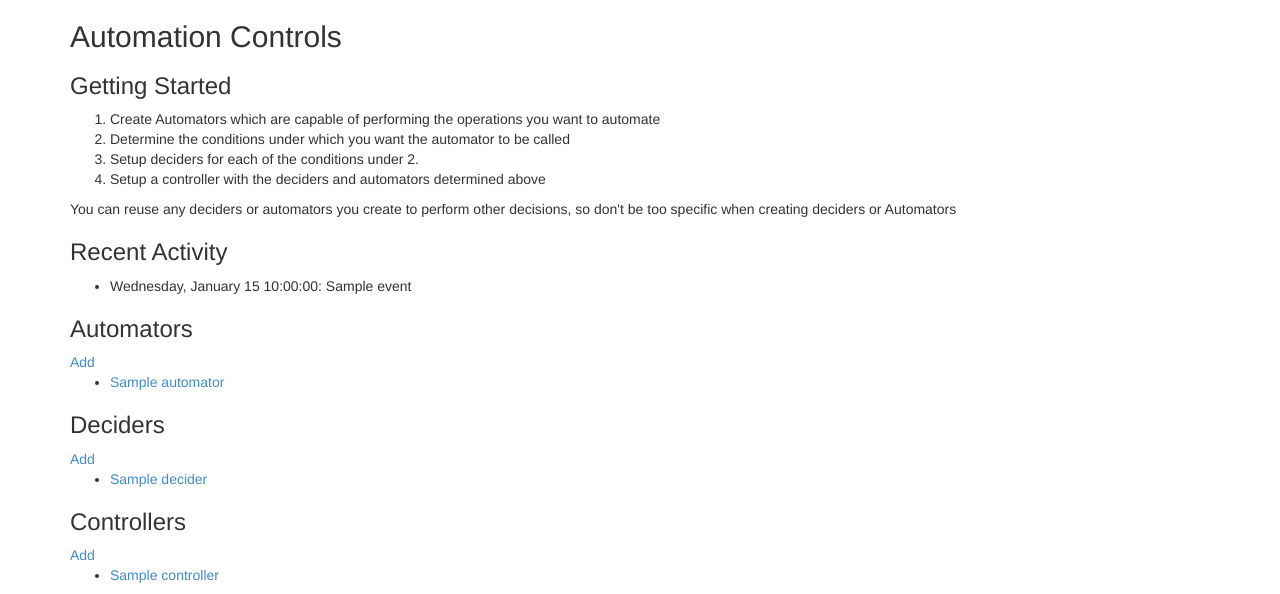
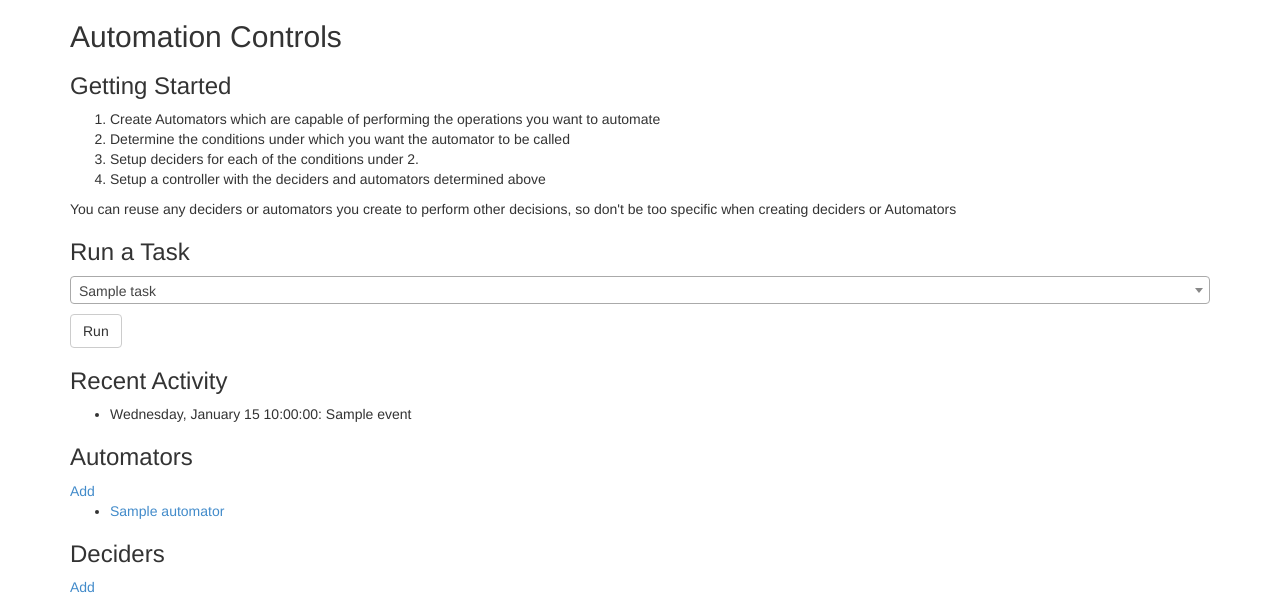
Before and after one commit to wl-net/dataview, a Django app: template automation/templates/automation/index.html in a window 1280 px wide. Shown: the part 52-646 px from the top of the page. Run offline with Django 3.2, Linux system fonts and the light colour scheme; the template is opened without the code that fills it: most values are stand-ins (such as "Sample title", 1, 10 or a date in 2020); some libraries are stand-ins or nearby versions.

Commit message:
Add task runnre interface

```diff
--- a/automation/portal/urls.py
+++ b/automation/portal/urls.py
@@ -6,6 +6,7 @@ urlpatterns = patterns('automation.views',
     url(r'^/?$', 'index', name = 'automation-index'),
 
     url(r'^/automate$', AutomateWizard.as_view([AutomatorForm, DeciderForm, ControllerForm], template_name='automation/automate-wizard.html')),
+    url('^/run-task$', 'run_task', name='automation-run_task'),
 
     url(r'^/automators/$', 'automators', name='automation-automators'),
     url('^/add-automator$', 'add_automator', name='automation-add_automator'),
@@ -14,6 +15,7 @@ urlpatterns = patterns('automation.views',
     url(r'^/controllers/$', 'controllers', name='automation-controllers'),
     url('^/add-controller$', 'add_controller', name='automation-add_controller'),
     url('^/edit-controller/(?P<controller>[0-9a-f\-]+)$', 'edit_controller', name='automation-edit_controller'),
+    url('^/edit-controller/(?P<controller>[0-9a-f\-]+)/(?P<automator>[0-9a-f\-]+)$', 'edit_controllerautomator', name='automation-edit_controllerautomator'),
 
     url(r'^/deciders/$', 'deciders', name='automation-deciders'),
     url('^/add-decider', 'add_decider', name='automation-add_decider'),
--- a/automation/templates/automation/index.html
+++ b/automation/templates/automation/index.html
@@ -12,6 +12,28 @@
 </ol>
 
 <p>You can reuse any deciders or automators you create to perform other decisions, so don't be too specific when creating deciders or Automators</p>
+
+<script type="text/javascript" src="/static/js/select2.min.js"></script>
+<link href="/static/css/select2.min.css" rel="stylesheet">
+<script type="text/javascript">
+$(document).ready(function() {
+  $('select').select2();
+  $('#task-selector').on("change", function (e) { $('.task-runner').attr('value', ($('#task-selector').val())); });
+});
+</script>
+<h3>Run a Task</h3>
+<form class="task-runner" method="post" action="{%url 'automation-run_task'%}">
+{%csrf_token%}
+<input type="hidden" name="task" value="">
+<p>
+  <select id="task-selector" name="task" class="form-control">
+    {%for task in taskgroups%}
+      <option  value="{{task.id}}">{{task}}</option>
+    {%endfor%}
+  </select>
+</p>
+<button type="submit" class="btn btn-default">Run</button>
+</form>
 
 <h3>Recent Activity</h3>
 <ul>
```
Also changed, not shown: automation/views.py (+10 -3 lines).
